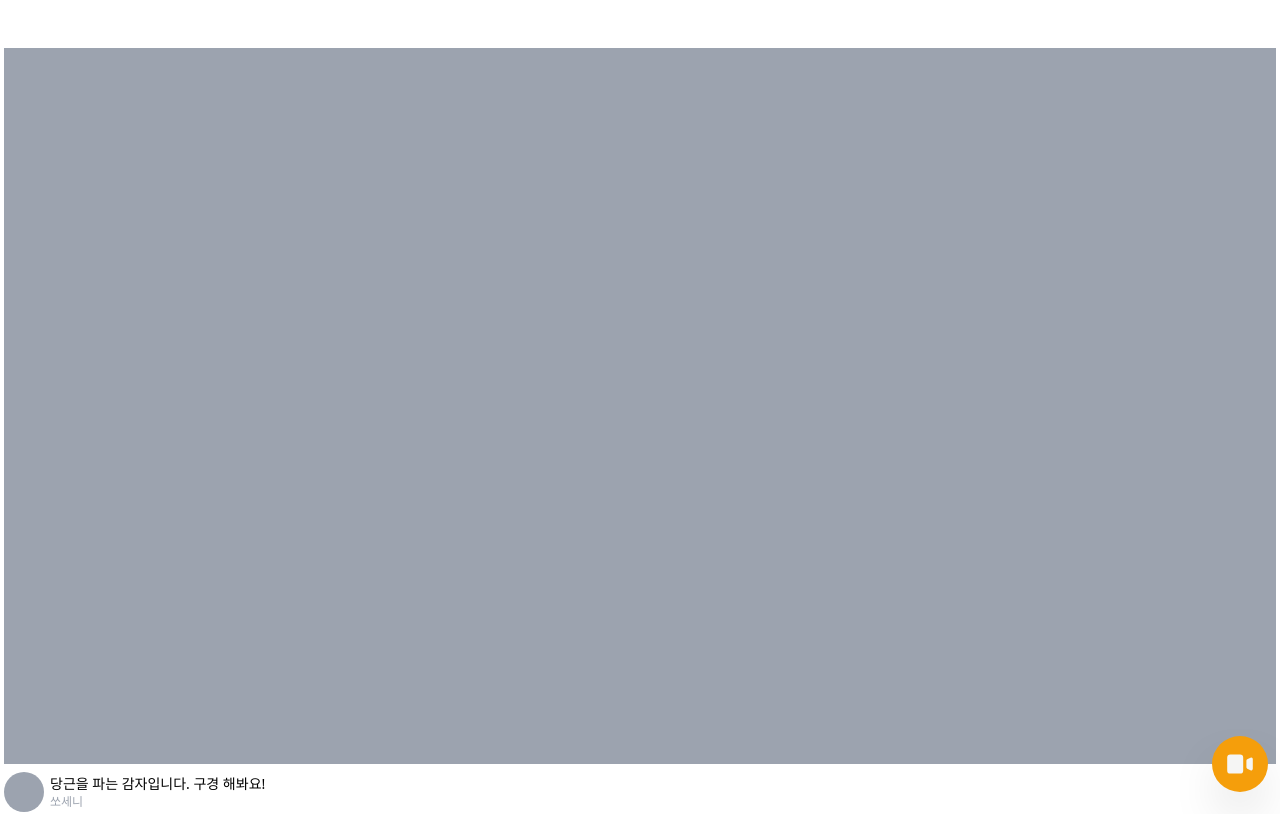
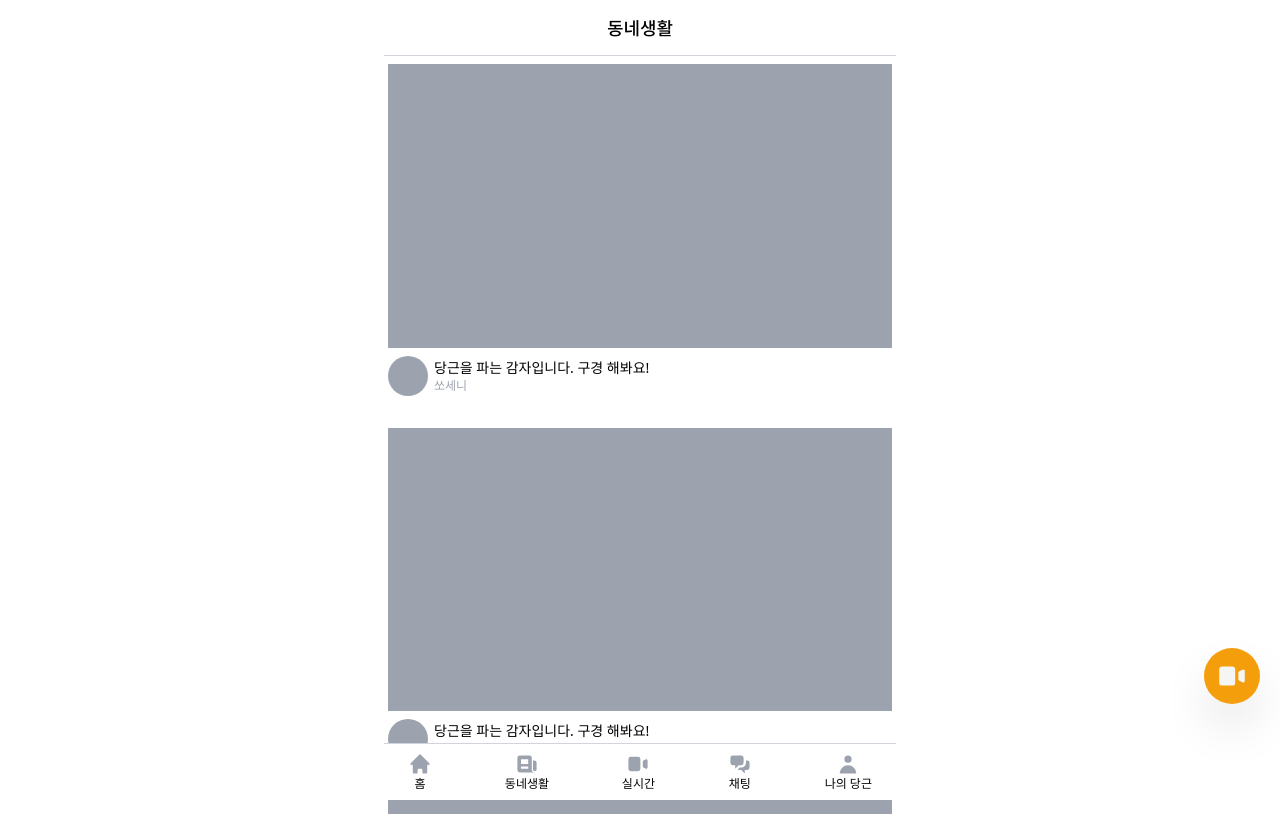
Before and after one commit to rnrudxo2872/market-c, a Next.js app: page /live in a window 1280 px wide. Shown: the top 814 px of the page. Built offline with nearby package versions, Linux system fonts and the light colour scheme.

Commit message:
layout - 수정 및 페이지별 layout 추가

```diff
--- a/components/layout.tsx
+++ b/components/layout.tsx
@@ -1,3 +1,5 @@
+import Link from "next/link";
+import { useRouter } from "next/router";
 import { joinClasses } from "../libs/common";
 
 interface LayoutProps {
@@ -7,9 +9,13 @@ interface LayoutProps {
 }
 
 export default function Layout({ children, hasTabBar, title }: LayoutProps) {
+  const router = useRouter();
+  console.log(router);
+  console.log("탭 유무 -> ", hasTabBar);
+
   return (
-    <>
-      <section className="fixed top-0 w-full h-14 bg-white z-10 border-b border-b-gray-300">
+    <div className="w-full max-w-lg mx-auto">
+      <section className="fixed top-0 w-full h-14 bg-white z-10 border-b border-b-gray-300 max-w-lg">
         {title ? title : null}
       </section>
       <section
@@ -19,7 +25,7 @@ export default function Layout({ children, hasTabBar, title }: LayoutProps) {
       </section>
       <section
         className={joinClasses(
-          "fixed bottom-0 w-full",
+          "fixed bottom-0 w-full max-w-lg",
           hasTabBar
             ? "bg-white py-2 border-t border-t-gray-300 flex justify-between px-6"
             : ""
@@ -27,21 +33,24 @@ export default function Layout({ children, hasTabBar, title }: LayoutProps) {
       >
         {hasTabBar ? (
           <>
-            <button className="flex flex-col items-center">
+            <Link href={"/"}>
+              <a className="flex flex-col items-center group">
                 <svg
                   xmlns="http://www.w3.org/2000/svg"
-                className="h-6 w-6 text-gray-400"
+                  className="h-6 w-6 text-gray-400 group-hover:text-amber-500 transition-colors"
                   viewBox="0 0 20 20"
                   fill="currentColor"
                 >
                   <path d="M10.707 2.293a1 1 0 00-1.414 0l-7 7a1 1 0 001.414 1.414L4 10.414V17a1 1 0 001 1h2a1 1 0 001-1v-2a1 1 0 011-1h2a1 1 0 011 1v2a1 1 0 001 1h2a1 1 0 001-1v-6.586l.293.293a1 1 0 001.414-1.414l-7-7z" />
                 </svg>
                 <span className="text-xs">홈</span>
-            </button>
-            <button className="flex flex-col items-center">
+              </a>
+            </Link>
+            <Link href={"/community"}>
+              <a className="flex flex-col items-center group">
                 <svg
                   xmlns="http://www.w3.org/2000/svg"
-                className="h-6 w-6 text-gray-400"
+                  className="h-6 w-6 text-gray-400 group-hover:text-amber-500 transition-colors"
                   viewBox="0 0 20 20"
                   fill="currentColor"
                 >
@@ -52,22 +61,26 @@ export default function Layout({ children, hasTabBar, title }: LayoutProps) {
                   <path d="M15 7h1a2 2 0 012 2v5.5a1.5 1.5 0 01-3 0V7z" />
                 </svg>
                 <span className="text-xs">동네생활</span>
-            </button>
-            <button className="flex flex-col items-center">
+              </a>
+            </Link>
+            <Link href={"/live"}>
+              <a className="flex flex-col items-center group">
                 <svg
                   xmlns="http://www.w3.org/2000/svg"
-                className="h-6 w-6 text-gray-400"
+                  className="h-6 w-6 text-gray-400 group-hover:text-amber-500 transition-colors"
                   viewBox="0 0 20 20"
                   fill="currentColor"
                 >
                   <path d="M2 6a2 2 0 012-2h6a2 2 0 012 2v8a2 2 0 01-2 2H4a2 2 0 01-2-2V6zM14.553 7.106A1 1 0 0014 8v4a1 1 0 00.553.894l2 1A1 1 0 0018 13V7a1 1 0 00-1.447-.894l-2 1z" />
                 </svg>
                 <span className="text-xs">실시간</span>
-            </button>
-            <button className="flex flex-col items-center">
+              </a>
+            </Link>
+            <Link href={"/chats"}>
+              <a className="flex flex-col items-center group">
                 <svg
                   xmlns="http://www.w3.org/2000/svg"
-                className="h-6 w-6 text-gray-400"
+                  className="h-6 w-6 text-gray-400 group-hover:text-amber-500 transition-colors"
                   viewBox="0 0 20 20"
                   fill="currentColor"
                 >
@@ -75,11 +88,13 @@ export default function Layout({ children, hasTabBar, title }: LayoutProps) {
                   <path d="M15 7v2a4 4 0 01-4 4H9.828l-1.766 1.767c.28.149.599.233.938.233h2l3 3v-3h2a2 2 0 002-2V9a2 2 0 00-2-2h-1z" />
                 </svg>
                 <span className="text-xs">채팅</span>
-            </button>
-            <button className="flex flex-col items-center">
+              </a>
+            </Link>
+            <Link href={"/profile"}>
+              <a className="flex flex-col items-center group">
                 <svg
                   xmlns="http://www.w3.org/2000/svg"
-                className="h-6 w-6 text-gray-400"
+                  className="h-6 w-6 text-gray-400 group-hover:text-amber-500 transition-colors"
                   viewBox="0 0 20 20"
                   fill="currentColor"
                 >
@@ -90,10 +105,11 @@ export default function Layout({ children, hasTabBar, title }: LayoutProps) {
                   />
                 </svg>
                 <span className="text-xs">나의 당근</span>
-            </button>
+              </a>
+            </Link>
           </>
         ) : null}
       </section>
-    </>
+    </div>
   );
 }
--- /dev/null
+++ b/components/title/index.tsx
@@ -0,0 +1,9 @@
+import { IBaseTitleProps } from "./interfaces";
+
+export default function BaseTitle({ title }: IBaseTitleProps) {
+  return (
+    <div className="w-full h-full flex justify-center items-center">
+      <span className="font-bold text-lg font-base">{title}</span>
+    </div>
+  );
+}
--- /dev/null
+++ b/components/title/interfaces.ts
@@ -0,0 +1,3 @@
+export interface IBaseTitleProps {
+  title: string;
+}
--- a/pages/chats/index.tsx
+++ b/pages/chats/index.tsx
@@ -1,14 +1,17 @@
 import { NextPage } from "next";
+import Layout from "../../components/layout";
+import BaseTitle from "../../components/title";
 
 const Chats: NextPage = () => {
   return (
-    <div className="divide-y-[1px]">
+    <Layout title={<BaseTitle title="동네생활" />} hasTabBar>
+      <div className="divide-y-[1px] pt-2">
         {[1, 1, 1, 1].map((_, index) => (
           <div
             key={index}
             className="flex gap-2 pt-1 pb-2.5 px-4 items-center border-gray-400"
           >
-          <div className="w-10 h-10 rounded-full bg-gray-300" />
+            <div className="w-12 h-12 rounded-full bg-gray-300" />
             <div className="flex flex-col flex-grow">
               <div className="flex leading-none gap-1 items-center">
                 <span className="text-sm font-bold">죠니</span>
@@ -26,6 +29,7 @@ const Chats: NextPage = () => {
           </div>
         ))}
       </div>
+    </Layout>
   );
 };
 
--- a/pages/community/index.tsx
+++ b/pages/community/index.tsx
@@ -1,8 +1,10 @@
 import { NextPage } from "next";
+import Layout from "../../components/layout";
+import BaseTitle from "../../components/title";
 
 const Community: NextPage = () => {
   return (
-    <>
+    <Layout title={<BaseTitle title="동네생활" />} hasTabBar>
       {[1, 1, 1, 1, 1].map((_, index) => (
         <div
           key={index}
@@ -74,7 +76,7 @@ const Community: NextPage = () => {
           </section>
         </div>
       ))}
-      <button className="fixed bottom-2 right-3 rounded-full bg-amber-500 text-amber-500 p-3">
+      <button className="fixed bottom-24 right-5 rounded-full bg-amber-500 text-amber-500 p-3">
         <svg
           className="w-8 h-8 fill-white"
           fill="none"
@@ -90,7 +92,7 @@ const Community: NextPage = () => {
           ></path>
         </svg>
       </button>
-    </>
+    </Layout>
   );
 };
 
--- a/pages/index.tsx
+++ b/pages/index.tsx
@@ -1,17 +1,11 @@
 import type { NextPage } from "next";
 import Link from "next/link";
 import Layout from "../components/layout";
+import BaseTitle from "../components/title";
 
 const Home: NextPage = () => {
   return (
-    <Layout
-      hasTabBar={true}
-      title={
-        <div className="w-full h-full flex justify-center items-center">
-          <span className="font-bold text-lg font-base">홈</span>
-        </div>
-      }
-    >
+    <Layout hasTabBar={true} title={<BaseTitle title="홈" />}>
       <div>
         {[1, 1, 1, 1, 1].map((_, index) => (
           <div
@@ -81,7 +75,7 @@ const Home: NextPage = () => {
           </div>
         ))}
       </div>
-      <button className="fixed bottom-2 right-3 rounded-full bg-amber-500 p-3 shadow-2xl hover:bg-red-500">
+      <button className="fixed bottom-24 right-5 rounded-full bg-amber-500 p-3 shadow-2xl hover:bg-red-500">
         <svg
           className="w-8 h-8 text-stone-100"
           xmlns="http://www.w3.org/2000/svg"
--- a/pages/live/index.tsx
+++ b/pages/live/index.tsx
@@ -1,8 +1,11 @@
 import { NextPage } from "next";
+import Layout from "../../components/layout";
+import BaseTitle from "../../components/title";
 
 const Streams: NextPage = () => {
   return (
-    <div className="pt-12 space-y-8">
+    <Layout title={<BaseTitle title="동네생활" />} hasTabBar>
+      <div className="space-y-8 pt-2">
         {[1, 1, 1, 1, 1].map((_, index) => (
           <div key={index} className="space-y-2 px-1">
             <section className="aspect-video bg-gray-400"></section>
@@ -19,7 +22,7 @@ const Streams: NextPage = () => {
             </section>
           </div>
         ))}
-      <button className="fixed bottom-2 right-3 rounded-full bg-amber-500 p-3 shadow-2xl hover:bg-red-500">
+        <button className="fixed bottom-24 right-5 rounded-full bg-amber-500 p-3 shadow-2xl hover:bg-red-500">
           <svg
             xmlns="http://www.w3.org/2000/svg"
             className="w-8 h-8 text-stone-100"
@@ -30,6 +33,7 @@ const Streams: NextPage = () => {
           </svg>
         </button>
       </div>
+    </Layout>
   );
 };
 
--- a/pages/profile/index.tsx
+++ b/pages/profile/index.tsx
@@ -1,11 +1,14 @@
 import { NextPage } from "next";
 import Link from "next/link";
+import Layout from "../../components/layout";
 import Stars from "../../components/stars";
+import BaseTitle from "../../components/title";
 
 const Profile: NextPage = () => {
   return (
+    <Layout title={<BaseTitle title="동네생활" />} hasTabBar>
       <div className="flex flex-col gap-8">
-      <section className="flex gap-2 pt-8 px-4 items-center">
+        <section className="flex gap-2 pt-2 px-4 items-center">
           <div className="w-14 h-14 rounded-full bg-gray-300" />
           <div className="flex flex-col leading-none">
             <span className="font-semibold">Mike Job</span>
@@ -111,6 +114,7 @@ const Profile: NextPage = () => {
           </div>
         </section>
       </div>
+    </Layout>
   );
 };
 
```
Lines whose indentation alone changed are shown as unchanged.
